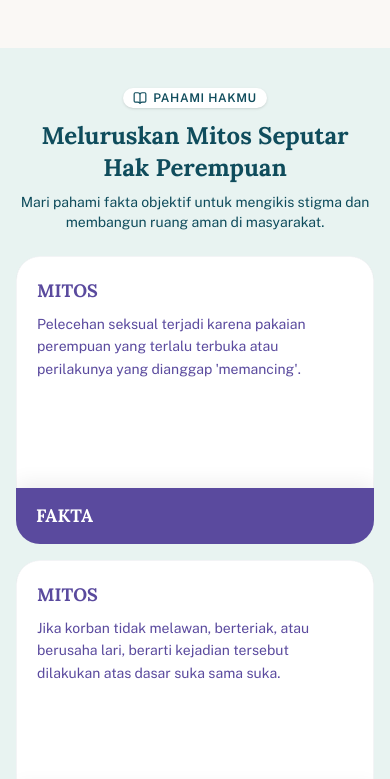
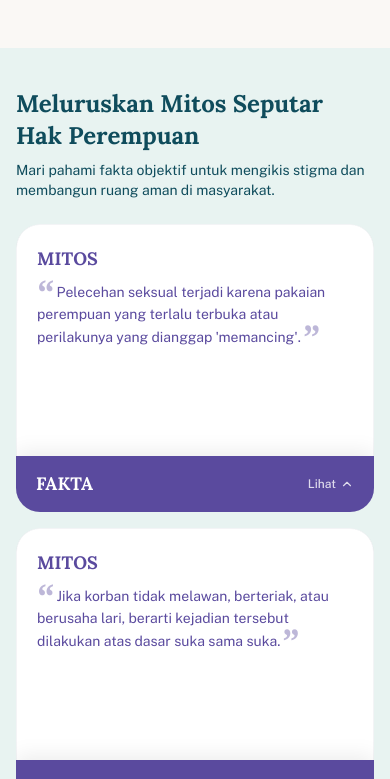
Before and after one commit to Team-4-RA-Lasminingrat-PI-2026/svarati-project, a Next.js app: page / in a window 390 px wide. Shown: the part 2178-2957 px from the top of the page. Built offline with nearby package versions, Linux system fonts and the light colour scheme; no server answers.

Commit message:
Perbaikan banner mitos fakta

```diff
--- a/app/layout.js
+++ b/app/layout.js
@@ -41,13 +41,18 @@ export default function RootLayout({ children }) {
       suppressHydrationWarning
     >
       <head>
-        <script dangerouslySetInnerHTML={{ __html: initAccessibility }} />
+         {/* Dijalankan sebelum hydration supaya tema kontras tinggi tidak berkedip */}
+         <script
+          id="init-accessibility"
+          dangerouslySetInnerHTML={{ __html: initAccessibility }}
+        />
       </head>
       <body className="font-sans bg-svarati-cream text-svarati-teal antialiased h-full overflow-x-hidden">
+
         <SessionInit />
         <AccessibilityProvider>
           <a
-            href="#konten-utama"
+           href="#konten-utama"
             className="sr-only focus:not-sr-only focus:fixed focus:top-2 focus:left-2 focus:z-[70] focus:bg-white focus:text-svarati-teal focus:px-4 focus:py-2 focus:rounded-full focus:font-bold"
           >
             Lewati ke konten utama
--- a/components/home/MythsFacts.jsx
+++ b/components/home/MythsFacts.jsx
@@ -1,5 +1,5 @@
 import Link from "next/link";
-import { ArrowRight, BookOpen } from "lucide-react";
+import { ArrowRight, BookOpen, ChevronUp } from "lucide-react";
 import Badge from "@/components/Badge";
 import { Button } from "@/components/ui/button";
 import { Card, CardTitle, CardDescription } from "@/components/Card";
@@ -13,11 +13,7 @@ export default function MythsFacts() {
     >
       <div className="mx-auto w-full max-w-6xl">
         {/* Header */}
-        <div className="mx-auto mb-6 flex max-w-3xl flex-col items-center text-center">
-          <Badge variant="teal" styleType="white" className="mb-3 gap-1.5 shadow-sm">
-            <BookOpen className="size-3.5" aria-hidden="true" />
-            {m.badge}
-          </Badge>
+        <div className="mb-6 max-w-3xl">
           <h2 className="text-2xl font-bold text-svarati-teal md:text-3xl">
             {m.judul}
           </h2>
@@ -42,17 +38,39 @@ export default function MythsFacts() {
                   <CardTitle className="mb-2 text-lg font-black uppercase text-svarati-lavender-dark">
                     {m.labelMitos}
                   </CardTitle>
+
                   <CardDescription className="text-sm leading-relaxed text-svarati-lavender-dark">
+                    <span
+                      aria-hidden="true"
+                      className="mr-0.5 select-none align-[-0.25em] font-serif text-4xl font-black leading-[0] text-svarati-lavender-dark/40"
+                    >
+                      “
+                    </span>
                     {item.mitos}
+                    <span
+                      aria-hidden="true"
+                      className="ml-0.5 select-none align-[-0.25em] font-serif text-4xl font-black leading-[0] text-svarati-lavender-dark/40"
+                    >
+                      ”
+                    </span>
                   </CardDescription>
                 </Card>
 
                 {/* Fakta: lavender, teks putih. Naik saat hover/fokus */}
                 <div className="absolute inset-0 flex translate-y-[calc(100%-3.5rem)] flex-col bg-svarati-lavender-dark shadow-[0_-4px_20px_rgba(0,0,0,0.08)] transition-transform duration-500 ease-in-out group-hover:translate-y-0 group-focus-within:translate-y-0">
-                  <div className="flex h-14 shrink-0 items-center px-5">
+                  <div className="flex h-14 shrink-0 items-center justify-between px-5">
                     <h3 className="text-lg font-black uppercase text-white">
                       {m.labelFakta}
                     </h3>
+
+                    {/* Petunjuk tap: hanya di perangkat tanpa hover, hilang saat fakta terbuka */}
+                    <span
+                      aria-hidden="true"
+                      className="hidden items-center gap-1 text-xs font-medium text-white/80 transition-opacity duration-300 group-focus-within:opacity-0 [@media(hover:none)]:flex"
+                    >
+                      {m.labelLihat}
+                      <ChevronUp className="size-3.5" />
+                    </span>
                   </div>
                   <p className="flex-1 px-5 pb-5 pt-1 text-sm font-medium leading-relaxed text-white opacity-0 transition-opacity delay-100 duration-500 group-hover:opacity-100 group-focus-within:opacity-100">
                     {item.fakta}
@@ -64,7 +82,7 @@ export default function MythsFacts() {
         </ul>
 
         {/* CTA */}
-        <div className="mt-6 text-center">
+        <div className="mt-6">
           <Button
             render={<Link href={m.cta.href} />}
             nativeButton={false}
--- a/content/labels.js
+++ b/content/labels.js
@@ -96,6 +96,13 @@ export const FOOTER = {
     "di bagian atas situs untuk langsung berpindah ke halaman aman. Gunakan mode penyamaran jika khawatir riwayat browser tersimpan.",
 };
 
+export const sessionNotice ={
+  message: (expiryText) =>
+    `Sesimu aktif sampai ${expiryText}. Setelah itu, data sementara di browser ini akan dibersihkan otomatis demi privasi.`,
+  note: "Jika kamu mengirim pesan di Pohon Harapan, pesan tersebut akan tetap tersimpan",
+  button: "Mengerti",
+};
+
 // Semua teks & gambar hero ada di sini. Warna mengikuti globals.css (palet Svarati).
 
 export const heroContent = {
@@ -169,6 +176,7 @@ export const mitosContent = {
     "Mari pahami fakta objektif untuk mengikis stigma dan membangun ruang aman di masyarakat.",
   labelMitos: "Mitos",
   labelFakta: "Fakta",
+  labelLihat: "Lihat",
   cta: { label: "Pelajari lebih lanjut? Buka Edukasi", href: "/preventif" },
   items: [
     {
@@ -278,13 +286,14 @@ export const privasiContent = {
 export const educationContent = {
   pageTitle: "Edukasi Svarati",
   intro: {
-    badge: "Pusat Edukasi",
     title: "Pahami Hakmu, Mulai dari Sini",
     description:
       "Kumpulan artikel tentang hak perempuan, hukum terkait kekerasan seksual, mengenali bentuk pelecehan, dan keamanan diri yang ditulis dengan bahasa yang mudah dipahami.",
   },
   basePath: "/preventif",
   carouselLabel: "Banner Edukasi",
+  featuredLabel: "Pilihan Svarati",
+  moreLabel: "Artikel lainnya",
   slideLabel: { prev: "Slide sebelumnya", next: "Slide berikutnya", goTo: "Ke slide" },
   readLabel: "Baca Artikel",
   filterLabel: "Filter kategori artikel",
```
